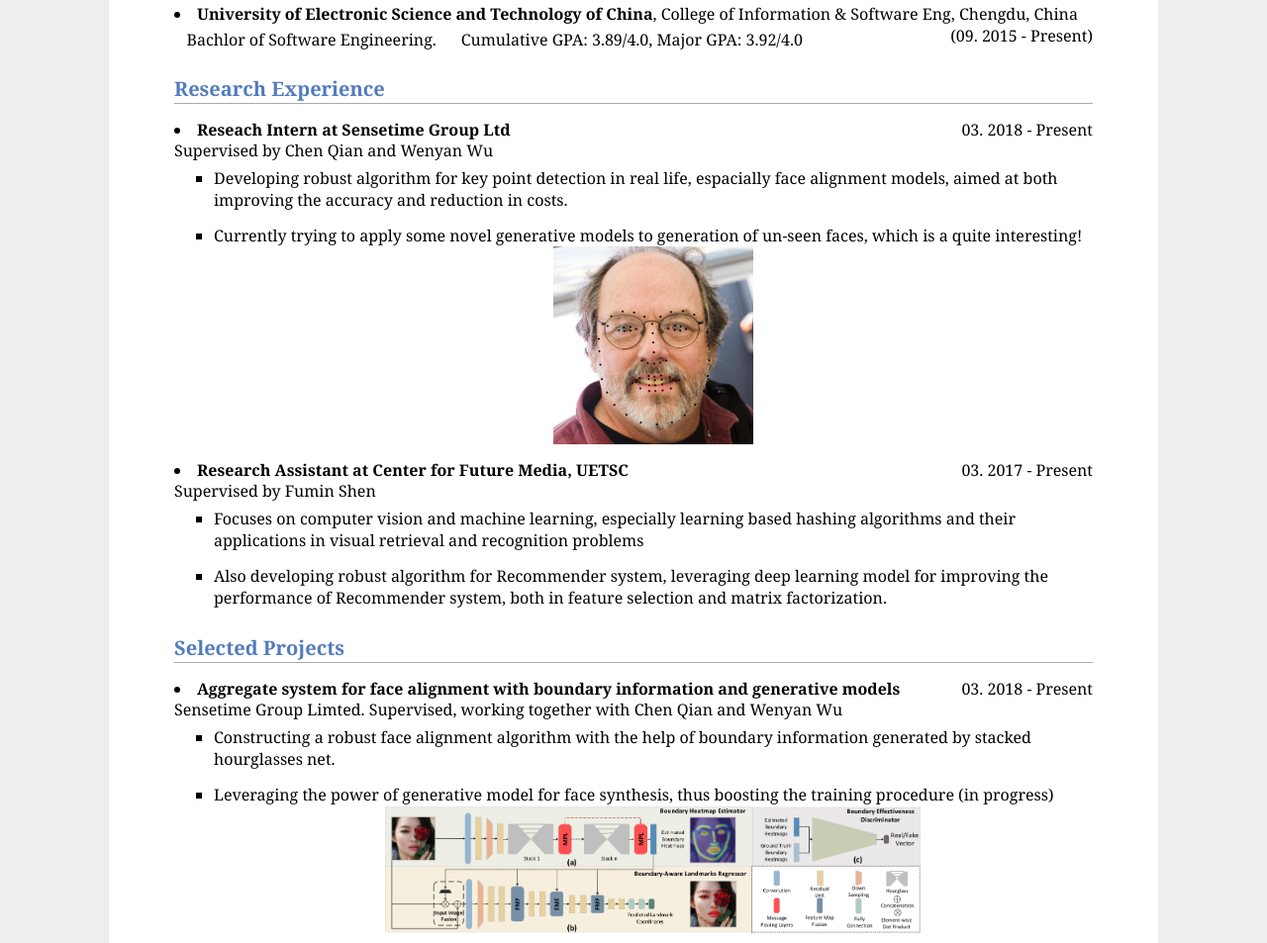
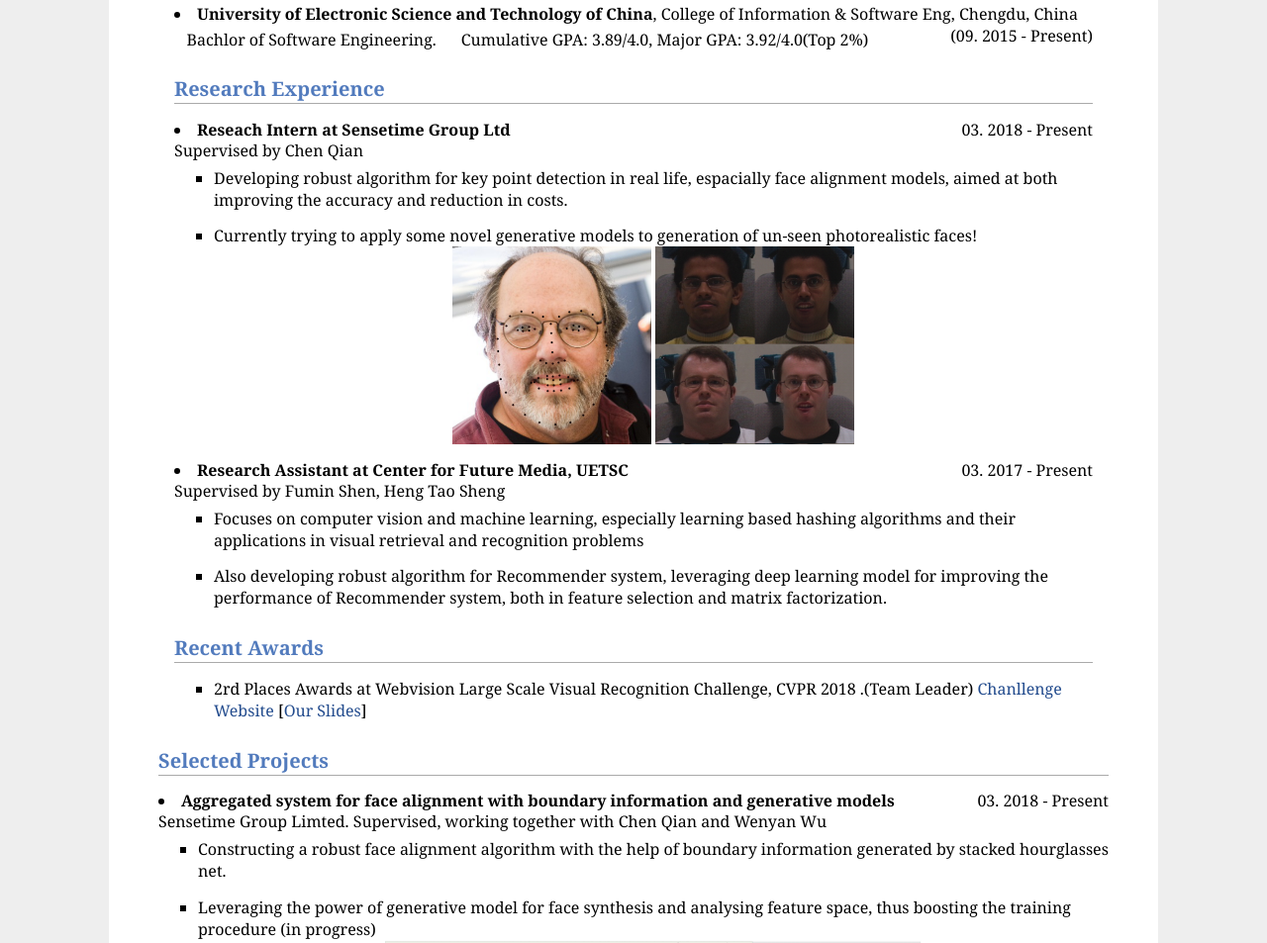
Before and after one commit to TheSouthFrog/profile.me, a plain HTML site: page index.html in a window 1280 px wide. Shown: the part 861-1814 px from the top of the page at 99% size. Drawn offline with Linux system fonts and the light colour scheme.

Commit message:
add files

```diff
--- a/index.html
+++ b/index.html
@@ -54,13 +54,12 @@ var _hmt = _hmt || [];
 
 Hi there. This is Shengju Qian. <br>
 <br>
-I am a junior student majoring in software engineering at <a href="http://en.uestc.edu.cn/" target="_blank">University of Electronic Science and Technology of China</a>, supervised by <a href="http://test.acsky.xin/~fshen/" target="_blank">Fumin Shen</a>
-  .And I am also a research intern at sensetime group limited, Beijing. I am currently working for Key Point Detection Group supervised by <a href="https://scholar.google.com/citations?user=AerkT0YAAAAJ&hl=en" target="_blank">Chen Qian</a>
-and Wenyan Wu.
+I am a junior student majoring in software engineering at <a href="http://en.uestc.edu.cn/" target="_blank">University of Electronic Science and Technology of China</a>, supervised by <a href="http://cfm.uestc.edu.cn/~fshen/" target="_blank">Fumin Shen</a> and <a href="https://scholar.google.com/citations?user=krryaDkAAAAJ&hl=en" target="_blank">Heng Tao Shen</a>
+  .And I am also a full-time research intern at sensetime group limited, Beijing since March, 2018. I am currently working for Key Point Detection Group with <a href="https://scholar.google.com/citations?user=AerkT0YAAAAJ&hl=en" target="_blank">Chen Qian</a>.
 <br><br>
 In 2017 Fall, I was an exchange student at <a href="https://ucsd.edu/" target="_blank">University of California, San Diego</a>. Luckily being supervised by <a href="http://pages.ucsd.edu/~ztu/" target="_blank">Zhuowen Tu</a> during my time in UCSD, I had a growth in both academic and field of vision.
 <br><br>
-My research interests is to develop robust and intelligent algorithms related to computer vision, deep learning, espacially in generative models and face alignment.
+My research interests is to develop robust and intelligent algorithms related to computer vision, deep learning, espacially in generative models on facial systhesis and face alignment.
 <h2>Education Background</h2>
 <li>	<b>University of California, San Diego</b>, Computer Science and Engineering Department,&nbsp;&nbsp;  CA, USA <div style="float:right; text-align:right">(09. 2017 - 01. 2018)</div>
 	<p></p>
@@ -69,38 +68,45 @@ My research interests is to develop robust and intelligent algorithms related to
 <li>	<b>University of Electronic Science and Technology of China</b>, College of Information & Software Eng, Chengdu, China <div style="float:right; text-align:right">(09. 2015 - Present)</div>
 
 	<p></p>
-	<p>&nbsp;&nbsp; Bachlor of Software Engineering. &nbsp;&nbsp; &nbsp;&nbsp;Cumulative GPA: 3.89/4.0, Major GPA: 3.92/4.0</p>
+	<p>&nbsp;&nbsp; Bachlor of Software Engineering. &nbsp;&nbsp; &nbsp;&nbsp;Cumulative GPA: 3.89/4.0, Major GPA: 3.92/4.0(Top 2%)</p>
 
 <h2>Research Experience</h2>
 <li>
 	<b>Reseach Intern at Sensetime Group Ltd</b><div style="float:right; text-align:right">03. 2018 - Present</div>
-  <p>Supervised by Chen Qian and Wenyan Wu</p>
+  <p>Supervised by Chen Qian</p>
   <ul>
     <li>Developing robust algorithm for key point detection in real life, espacially face alignment models, aimed at both improving the accuracy and reduction in costs.</li>
-    <li>Currently trying to apply some novel generative models to generation of un-seen faces, which is a quite interesting!</li>
+    <li>Currently trying to apply some novel generative models to generation of un-seen photorealistic faces!</li>
     <div style="text-align:center">  <img  src="./qianshengju_files/photos/alignment.png" align="middle", height = "200",width="300">
+      <img  src="./qianshengju_files/photos/multiPie.png" align="middle", height = "200",width="200">
   </div></ul>
 </li>
 
 <li>
   <b>Research Assistant at Center for Future Media, UETSC</b><div style="float:right; text-align:right">03. 2017 - Present</div>
-  <p>Supervised by Fumin Shen</p>
+  <p>Supervised by Fumin Shen, Heng Tao Sheng</p>
   <ul>
     <li>Focuses on computer vision and machine learning, especially learning based hashing algorithms and their applications in visual retrieval and recognition problems</li>
     <li>Also developing robust algorithm for Recommender system, leveraging deep learning model for improving the performance of Recommender system, both in feature selection and matrix factorization.</li>
   </ul>
+
+<h2>Recent Awards</h2>
+  <ul>
+    <li>2rd Places Awards at Webvision Large Scale Visual Recognition Challenge, CVPR 2018 .(Team Leader)
+      <a href="https://www.vision.ee.ethz.ch/webvision/workshop.html", target="_blank">Chanllenge Website</a> [<a href="./qianshengju_files/files/Webvision_slides_revise2.pdf" target="_blank">Our Slides</a>] </li>
+  </div></ul>
 <h2>Selected Projects</h2>
 <li>
-  <b> Aggregate system for face alignment with boundary information and generative models</b> </b> <div style="float:right; text-align:right">03. 2018 - Present</div>
+  <b> Aggregated system for face alignment with boundary information and generative models</b> </b> <div style="float:right; text-align:right">03. 2018 - Present</div>
    <p>Sensetime Group Limted. Supervised, working together with Chen Qian and Wenyan Wu</p>
    <ul>
      <li>Constructing a robust face alignment algorithm with the help of boundary information generated by stacked hourglasses net.</li>
-     <li>Leveraging the power of generative model for face synthesis, thus boosting the training procedure (in progress)</li>
+     <li>Leveraging the power of generative model for face synthesis and analysing feature space, thus boosting the training procedure (in progress)</li>
      <div style="text-align:center">  <img  src="./qianshengju_files/photos/boundary.png" align="middle", height = "130",width="390">
   </ul>
 <li>
  <b> Diagnosis disease for Chest X-ray images </b> <div style="float:right; text-align:right">10. 2017 - 11. 2017</div>
- <p>University of California, San Diego, <a href="https://github.com/TheSouthFrog/ChestRay8", target="_blank">Code</a>, <a href="https://github.com/TheSouthFrog/ChestRay8/blob/master/Report.pdf", target="_blank">Report</a>
+ <p>University of California, San Diego, <a href="https://github.com/TheSouthFrog/ChestRay8", target="_blank">Code</a>,<a href="./qianshengju_files/files/Report.pdf" target="_blank">Report</a>
    <ul>
      <li>Developeing a VGG-like Convolution neural network for disease detection and localization.</li>
      <li>Adopting a novel weighted loss to tackle the problem of extreme-unbalanced samples per category. </li>
```
Also changed, not shown: qianshengju_files/photos/multiPie.png (added), 2 other files.
